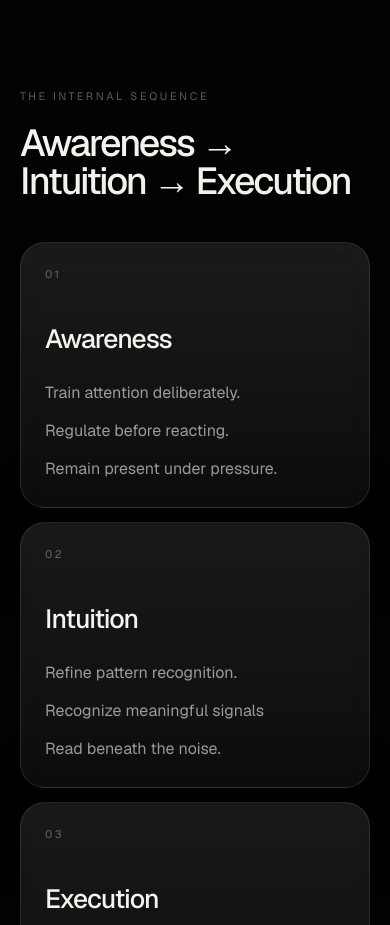
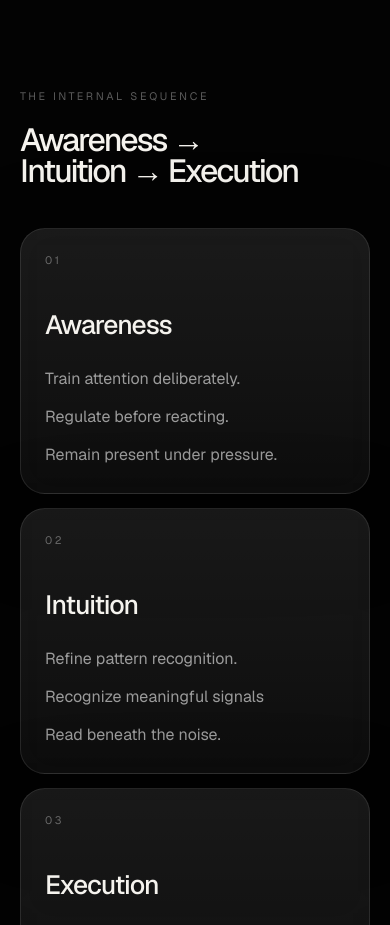
Before and after one commit to pollorenzo-pixel/Landing_curiosty, a Next.js app: page / in a window 390 px wide. Shown: the part 1480-2405 px from the top of the page. Built offline with nearby package versions, Linux system fonts and the light colour scheme.

Commit message:
Adjust heading styles in page component

```diff
--- a/app/page.tsx
+++ b/app/page.tsx
@@ -84,7 +84,7 @@ export default function Home() {
             <p className="mb-5 text-[0.68rem] uppercase tracking-[0.24em] text-white/35 sm:mb-6 sm:text-xs sm:tracking-[0.28em]">
               The internal sequence
             </p>
-            <h2 className="max-w-[21rem] text-balance text-[2.35rem] font-medium leading-[1.02] tracking-[-0.055em] sm:max-w-none sm:text-6xl sm:leading-none sm:tracking-[-0.05em]">
+            <h2 className="max-w-[18rem] text-balance text-[2rem] font-medium leading-[0.98] tracking-[-0.06em] sm:max-w-none sm:text-6xl sm:leading-none sm:tracking-[-0.05em]">
               Awareness → Intuition → Execution
             </h2>
           </Reveal>
```
